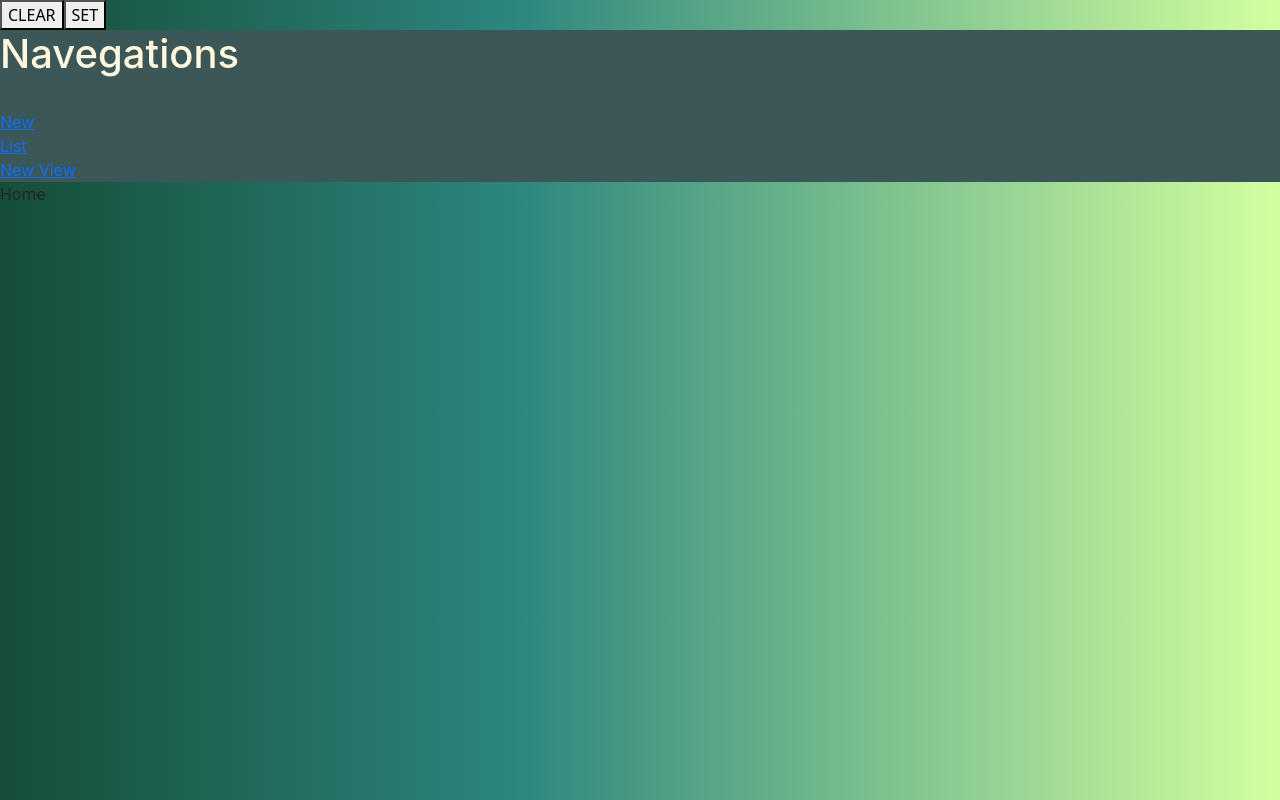
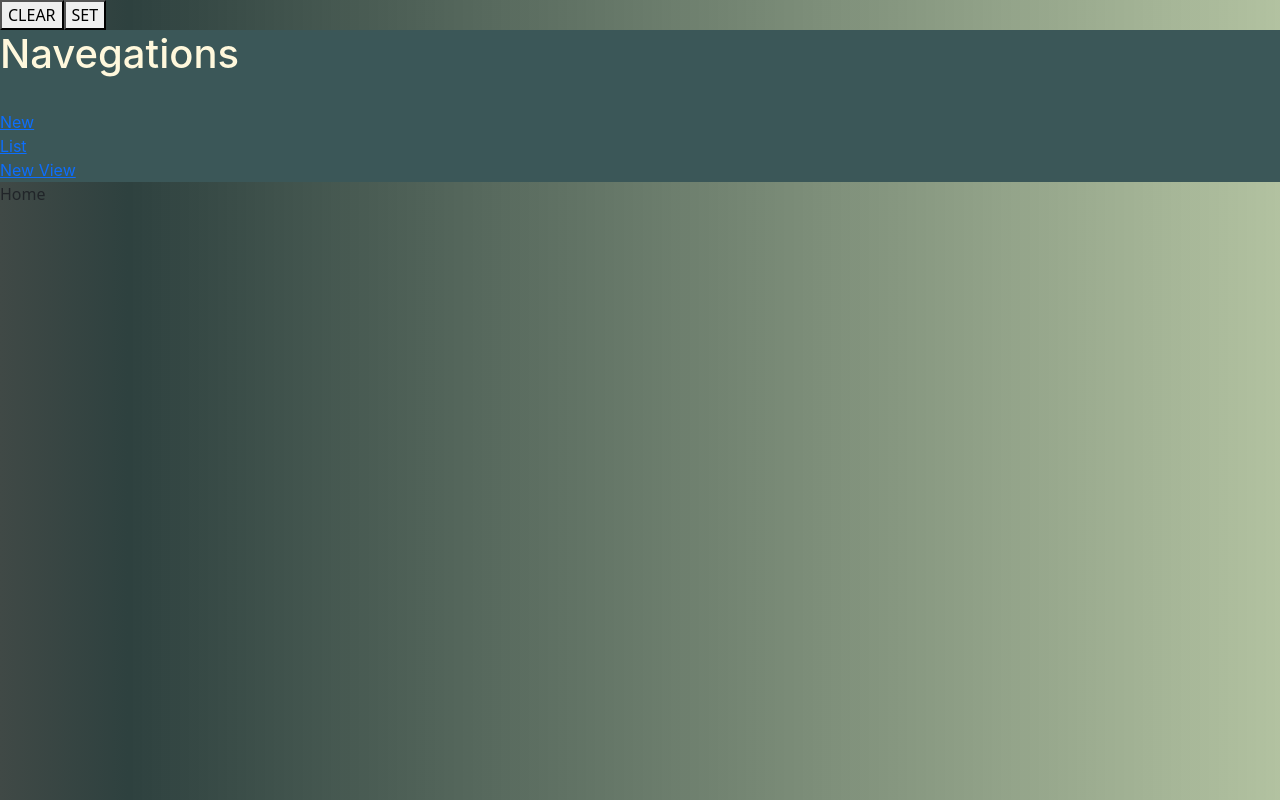
Before and after one commit to Daravico/texts-organizer-typescript, a React (Create React App) app: page / in a window 1280 px wide. Built offline with nearby package versions, Linux system fonts and the light colour scheme.

Commit message:
Installing the DRAFTJS support. Build production.

```diff
--- a/package.json
+++ b/package.json
@@ -13,9 +13,12 @@
     "@types/react-select": "^4.0.17",
     "@types/uuid": "^8.3.1",
     "bootstrap": "^5.0.2",
+    "draftjs-to-html": "^0.9.1",
+    "html-to-draftjs": "^1.5.0",
     "react": "^17.0.2",
     "react-bootstrap": "^2.0.0-beta.4",
     "react-dom": "^17.0.2",
+    "react-draft-wysiwyg": "^1.14.7",
     "react-router-dom": "^5.2.0",
     "react-scripts": "4.0.3",
     "react-select": "^4.3.1",
--- a/src/App.css
+++ b/src/App.css
@@ -1,10 +1,10 @@
 body {
-  background: rgb(22, 77, 56);
+  background: rgb(48, 68, 60);
   background: linear-gradient(
     90deg,
-    rgba(22, 77, 56, 1) 0%,
-    rgba(44, 134, 127, 1) 40%,
-    rgba(166, 255, 61, 0.4962359943977591) 100%
+    rgb(64, 73, 70) 0%,
+    rgb(46, 65, 63) 10%,
+    rgba(108, 138, 74, 0.521) 100%
   );
 }
 
```
Also changed, not shown: public/manifest.json, 2 other files (tests, documents, lock files or other folders).
